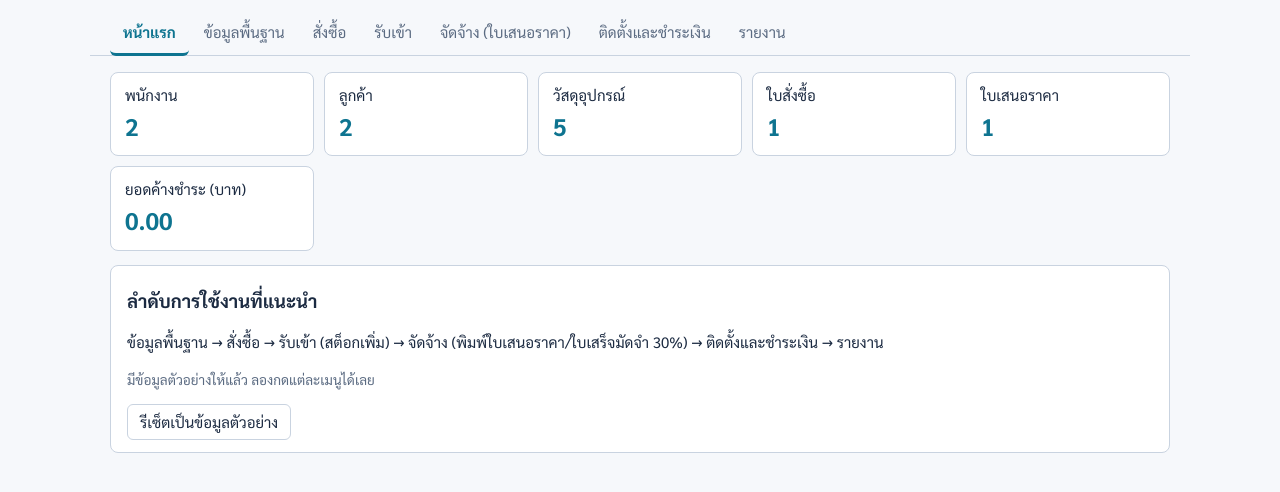
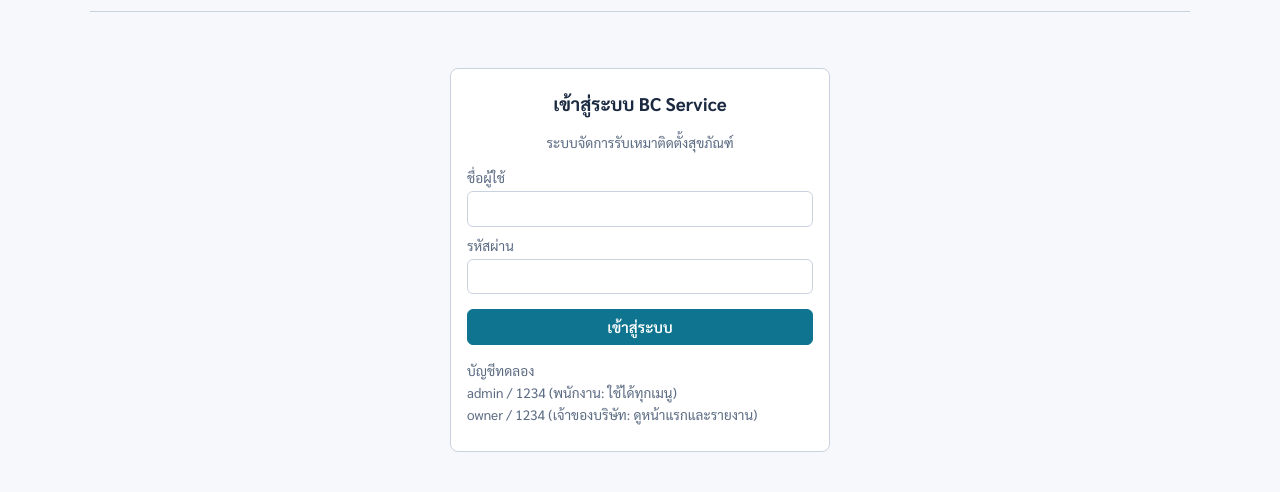
Before and after one commit to angkharin/BC-Service, a plain HTML site: page index.html in a window 1280 px wide. Shown: the part 80-572 px from the top of the page. Drawn offline with Linux system fonts and the light colour scheme.

Commit message:
Update index.html

```diff
--- a/index.html
+++ b/index.html
@@ -36,8 +36,8 @@ cus:[{id:'C001',name:'โรงแรมบางกอกการ์เด้
 mat:[{id:'M001',name:'สุขภัณฑ์นั่งราบ',unit:'ชุด',price:3500,stock:10},{id:'M002',name:'อ่างล้างหน้า',unit:'ชุด',price:1800,stock:8},{id:'M003',name:'ก๊อกน้ำ',unit:'อัน',price:450,stock:30},{id:'M004',name:'ท่อ PVC 1 นิ้ว',unit:'เส้น',price:120,stock:60},{id:'M005',name:'สายฉีดชำระ',unit:'เส้น',price:250,stock:25}],
 sup:[{id:'S001',name:'หจก. ไทยสุขภัณฑ์',addr:'กรุงเทพฯ',tel:'02-555-1111'},{id:'S002',name:'บจก. ประปาภัณฑ์',addr:'นนทบุรี',tel:'02-666-2222'}],
 po:[{id:'PO001',date:today(),sup:'S001',emp:'E002',lines:[{mat:'M001',qty:10,price:3500}]}],gr:[],
-job:[{id:'J001',date:today(),cus:'C001',type:'ทำห้องน้ำ',labor:6000,lines:[{mat:'M001',qty:4,price:3500},{mat:'M003',qty:4,price:450}]}],ins:[]}}
-var db;try{db=JSON.parse(localStorage.getItem(K))}catch(e){}if(!db)db=seed();
+job:[{id:'J001',date:today(),cus:'C001',type:'ทำห้องน้ำ',labor:6000,lines:[{mat:'M001',qty:4,price:3500},{mat:'M003',qty:4,price:450}]}],ins:[],users:[{id:'U001',name:'admin',pass:'1234',role:'พนักงาน',emp:'E001'},{id:'U002',name:'owner',pass:'1234',role:'เจ้าของ',emp:''}]}}
+var db;try{db=JSON.parse(localStorage.getItem(K))}catch(e){}if(!db)db=seed();if(!db.users)db.users=seed().users;var me=null;try{me=db.users.find(function(x){return x.id==sessionStorage.getItem('bc_me')})||null}catch(e){}
 function save(){try{localStorage.setItem(K,JSON.stringify(db))}catch(e){}}
 var M={emp:{t:'พนักงาน',p:'E',f:[['name','ชื่อ-สกุล'],['pos','ตำแหน่ง'],['tel','เบอร์โทร']]},cus:{t:'ลูกค้า',p:'C',f:[['name','ชื่อลูกค้า'],['addr','ที่อยู่'],['tel','เบอร์โทร']]},
 mat:{t:'วัสดุอุปกรณ์',p:'M',f:[['name','ชื่อวัสดุ'],['unit','หน่วย'],['price','ราคา/หน่วย','n'],['stock','คงเหลือ','n']]},sup:{t:'บริษัทสั่งซื้อ',p:'S',f:[['name','ชื่อบริษัท'],['addr','ที่อยู่'],['tel','เบอร์โทร']]}};
@@ -53,15 +53,25 @@ function sum(ls){return ls.reduce(function(a,l){return a+l.qty*l.price},0)}
 function jt(j){return sum(j.lines)+Number(j.labor||0)}function dep(t){return Math.round(t*30)/100}
 function inUse(id){return JSON.stringify([db.po,db.gr,db.job,db.ins]).indexOf('"'+id+'"')>=0}
 function go(k){tab=k;edit=null;render()}
-function render(){$('#tabs').innerHTML=T.map(function(t){return'<button role="tab" aria-selected="'+(t[0]==tab)+'" onclick="go(\''+t[0]+'\')">'+t[1]+'</button>'}).join('');$('#app').innerHTML=V[tab]()}
+function allowed(){return me.role=='เจ้าของ'?['home','rep']:T.map(function(t){return t[0]})}
+function render(){var n=$('#tabs');if(!me){n.innerHTML='';$('#app').innerHTML=loginV();return}var al=allowed();if(al.indexOf(tab)<0)tab='home';
+n.innerHTML=T.filter(function(t){return al.indexOf(t[0])>=0}).map(function(t){return'<button role="tab" aria-selected="'+(t[0]==tab)+'" onclick="go(\''+t[0]+'\')">'+t[1]+'</button>'}).join('')+'<span class="np" style="margin-left:auto;padding:6px 0;font-size:.85rem">ผู้ใช้: '+esc(me.name)+' ('+me.role+') <button onclick="logout()">ออกจากระบบ</button></span>';$('#app').innerHTML=V[tab]()}
+function loginV(){return'<div class="box" style="max-width:380px;margin:40px auto"><h2 style="text-align:center">เข้าสู่ระบบ BC Service</h2><p class="mut" style="text-align:center">ระบบจัดการรับเหมาติดตั้งสุขภัณฑ์</p><label>ชื่อผู้ใช้<input id="lu" autocomplete="username"></label><label style="margin-top:8px">รหัสผ่าน<input id="lp" type="password" autocomplete="current-password" onkeydown="if(event.key===\'Enter\')login()"></label><p><button class="pri" style="width:100%" onclick="login()">เข้าสู่ระบบ</button></p><p class="mut">บัญชีทดลอง<br>admin / 1234 (พนักงาน: ใช้ได้ทุกเมนู)<br>owner / 1234 (เจ้าของบริษัท: ดูหน้าแรกและรายงาน)</p></div>'}
+function login(){var u=db.users.find(function(x){return x.name==$('#lu').value.trim()&&x.pass==$('#lp').value});if(!u)return toast('ชื่อผู้ใช้หรือรหัสผ่านไม่ถูกต้อง');me=u;try{sessionStorage.setItem('bc_me',u.id)}catch(e){}tab='home';render()}
+function logout(){me=null;try{sessionStorage.removeItem('bc_me')}catch(e){}render()}
 function filt(){var q=$('#q').value.toLowerCase();document.querySelectorAll('#tb tr').forEach(function(r,i){if(i)r.style.display=r.textContent.toLowerCase().indexOf(q)>=0?'':'none'})}
 function srch(){return'<p><input id="q" placeholder="ค้นหา..." oninput="filt()"></p>'}
 function tbl(h,rows){return'<div class="scroll"><table id="tb"><tr>'+h.map(function(x){return'<th>'+x+'</th>'}).join('')+'</tr>'+(rows.join('')||'<tr><td colspan="'+h.length+'" class="mut">ยังไม่มีข้อมูล</td></tr>')+'</table></div>'}
 function subs(list,cur,fn){return'<div class="row sub">'+list.map(function(x){return'<button aria-pressed="'+(x[0]==cur)+'" onclick="'+fn+'(\''+x[0]+'\')">'+x[1]+'</button>'}).join('')+'</div>'}
 var V={};
 V.home=function(){var un=db.ins.filter(function(i){return i.status!='ชำระแล้ว'}).reduce(function(a,i){return a+i.remain},0);
-return'<div class="cards">'+[['พนักงาน',db.emp.length],['ลูกค้า',db.cus.length],['วัสดุอุปกรณ์',db.mat.length],['ใบสั่งซื้อ',db.po.length],['ใบเสนอราคา',db.job.length],['ยอดค้างชำระ (บาท)',fmt(un)]].map(function(c){return'<div class="card">'+c[0]+'<b>'+c[1]+'</b></div>'}).join('')+'</div>'+
-'<div class="box" style="margin-top:14px"><h2>ลำดับการใช้งานที่แนะนำ</h2><p>ข้อมูลพื้นฐาน → สั่งซื้อ → รับเข้า (สต็อกเพิ่ม) → จัดจ้าง (พิมพ์ใบเสนอราคา/ใบเสร็จมัดจำ 30%) → ติดตั้งและชำระเงิน → รายงาน</p><p class="mut">มีข้อมูลตัวอย่างให้แล้ว ลองกดแต่ละเมนูได้เลย</p><button onclick="if(confirm(\'ล้างข้อมูลทั้งหมดและกลับเป็นข้อมูลตัวอย่าง?\')){db=seed();save();st={po:{lines:[]},job:{lines:[]},gr:{},ins:{}};go(\'home\')}">รีเซ็ตเป็นข้อมูลตัวอย่าง</button></div>'};
+function t2(a,b){return tbl(a,b).replace(' id="tb"','')}
+var low=db.mat.filter(function(x){return x.stock<10}),unp=db.ins.filter(function(i){return i.status!='ชำระแล้ว'}),rec=db.job.slice(-5).reverse();
+return'<h2>สวัสดี '+esc(me.name)+' ('+me.role+')</h2><div class="cards">'+[['พนักงาน',db.emp.length],['ลูกค้า',db.cus.length],['วัสดุอุปกรณ์',db.mat.length],['ใบสั่งซื้อ',db.po.length],['ใบเสนอราคา',db.job.length],['ยอดค้างชำระ (บาท)',fmt(un)]].map(function(c){return'<div class="card">'+c[0]+'<b>'+c[1]+'</b></div>'}).join('')+'</div>'+
+'<div style="display:grid;grid-template-columns:repeat(auto-fit,minmax(300px,1fr));gap:12px;margin-top:14px"><div class="box"><h3>วัสดุคงเหลือน้อย (ต่ำกว่า 10)</h3>'+t2(['วัสดุ','คงเหลือ'],low.map(function(x){return'<tr><td>'+esc(x.name)+'</td><td>'+x.stock+' '+esc(x.unit)+'</td></tr>'}))+'</div>'+
+'<div class="box"><h3>งานค้างชำระ</h3>'+t2(['ลูกค้า','งาน','คงเหลือ'],unp.map(function(i){var j=db.job.find(function(x){return x.id==i.job});return'<tr><td>'+esc(nm(db.cus,j.cus))+'</td><td>'+esc(j.type)+'</td><td class="r">'+fmt(i.remain)+'</td></tr>'}))+'</div>'+
+'<div class="box"><h3>ใบเสนอราคาล่าสุด</h3>'+t2(['เลขที่','ลูกค้า','รวม'],rec.map(function(j){return'<tr><td>'+j.id+'</td><td>'+esc(nm(db.cus,j.cus))+'</td><td class="r">'+fmt(jt(j))+'</td></tr>'}))+'</div></div>'+
+(me.role=='พนักงาน'?'<div class="box" style="margin-top:12px"><p><b>ลำดับการใช้งาน:</b> ข้อมูลพื้นฐาน → สั่งซื้อ → รับเข้า (สต็อกเพิ่ม) → จัดจ้าง (ใบเสนอราคา/มัดจำ 30%) → ติดตั้งและชำระเงิน → รายงาน</p><button onclick="if(confirm(\'ล้างข้อมูลทั้งหมดและกลับเป็นข้อมูลตัวอย่าง?\')){db=seed();me=db.users[0];save();st={po:{lines:[]},job:{lines:[]},gr:{},ins:{}};go(\'home\')}">รีเซ็ตเป็นข้อมูลตัวอย่าง</button></div>':'')};
 V.basic=function(){return subs([['emp','พนักงาน'],['cus','ลูกค้า'],['mat','วัสดุอุปกรณ์'],['sup','บริษัทสั่งซื้อ']],sub,'setSub')+master(sub)};
 function setSub(k){sub=k;edit=null;render()}
 function master(k){var c=M[k],e=(edit&&db[k].find(function(x){return x.id==edit}))||{};
```
